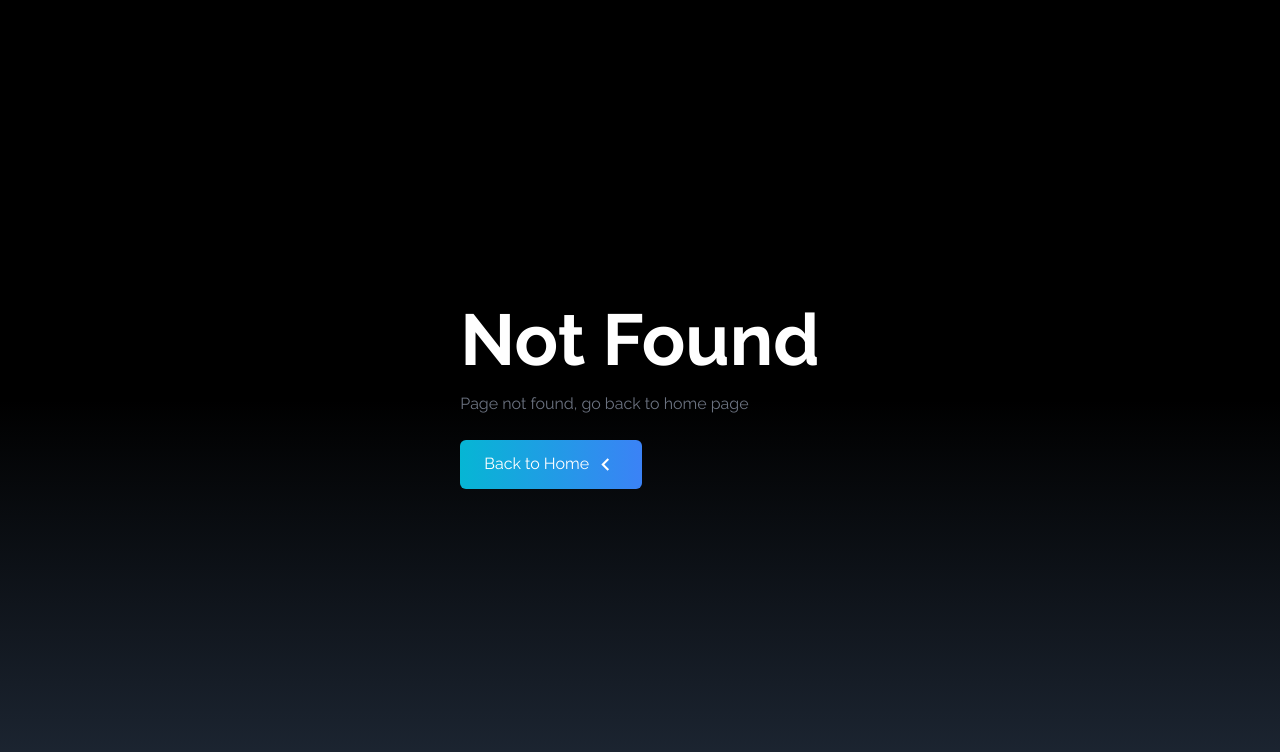
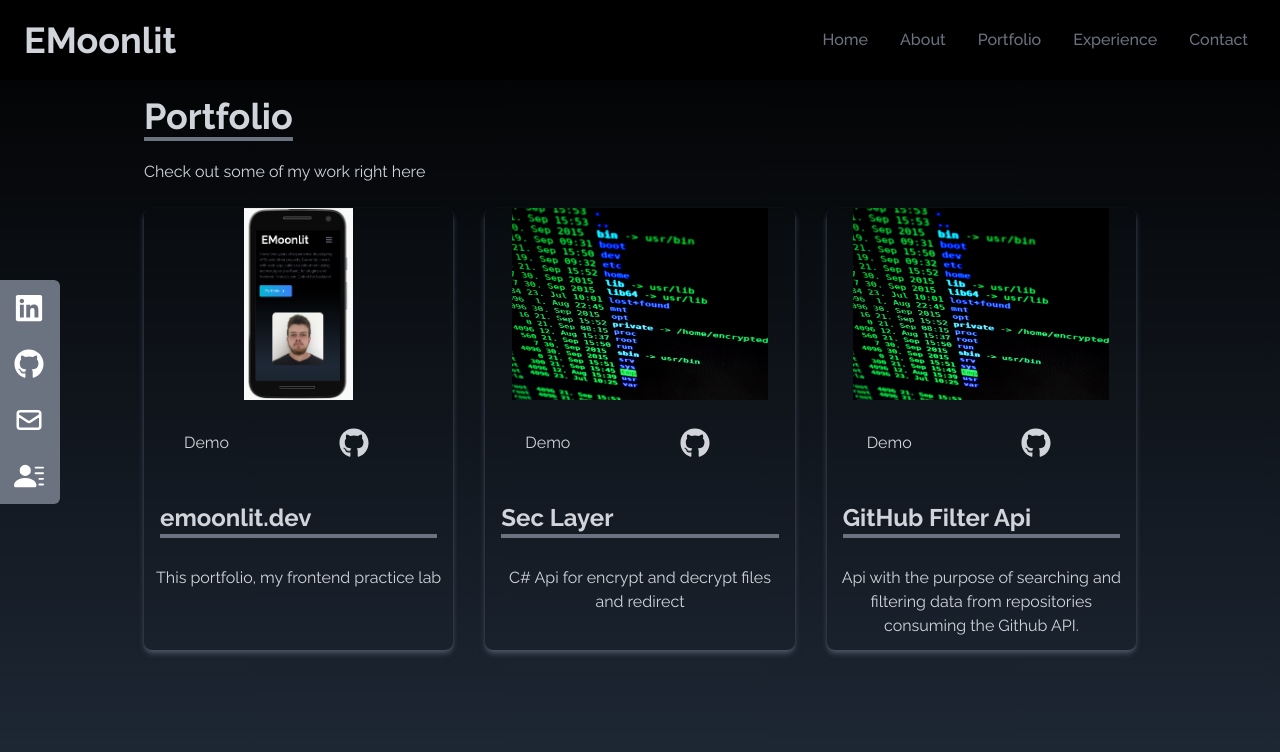
Before and after one commit to EMoonlit/emoonlit.dev, a React (Create React App) app: page /Portfolio in a window 1280 px wide. Before the commit this address had no page. Shown: the top 752 px of the page. Built offline with nearby package versions, Linux system fonts and the light colour scheme.

Commit message:
refactor: remove react scroll and configure react router dom for work page mode

```diff
--- a/src/App.tsx
+++ /dev/null
@@ -1,11 +0,0 @@
-import HomePage from "./pages/HomePage";
-
-function App() {
-  return (
-    <div>
-      <HomePage />
-    </div>
-  );
-}
-
-export default App;
--- a/src/components/Contact.tsx
+++ b/src/components/Contact.tsx
@@ -1,16 +1,36 @@
-import { Element } from "react-scroll";
-
 const Contact = () => {
     return (
-      <Element
-        name="Contact"
-        className="w-full h-screen bg-gradient-to-b from-black to-gray-800 p-4 text-white"
+      <div
+        className="
+        w-full h-full md:h-screen bg-gradient-to-b
+        from-black
+        to-gray-800
+        p-4
+        text-gray-300"
       >
-        <section className="flex flex-col p-4 justify-center max-w-screen-lg mx-auto h-full">
+        <section
+          className="
+            max-w-screen-lg
+            mx-auto
+            flex
+            flex-col
+            justify-center
+            px-5
+            pt-20
+            h-auto"
+          >
           <div className="pb-8">
-            <p className="text-4xl font-bold inline border-b-4 border-gray-500">
+          <h3 className="
+              text-4xl
+              sm:text-7x1
+              font-bold
+              inline
+              border-b-4
+              border-gray-500
+              text-gray-300"
+              >
               Contact
-            </p>
+            </h3>
             <p className="py-6">Submit the form below to get in touch with me</p>
           </div>
 
@@ -45,7 +65,7 @@ const Contact = () => {
             </form>
           </div>
         </section>
-      </Element>
+      </div>
     );
   };
 
--- a/src/components/Experience.tsx
+++ b/src/components/Experience.tsx
@@ -5,9 +5,6 @@ import csharp from '../assets/technologies/csharp.png';
 import docker from '../assets/technologies/docker.png';
 import git from '../assets/technologies/git.png';
 import github from '../assets/technologies/github.png';
-
-import { Element } from "react-scroll";
-
 
 const Experience = () => {
   const techs = [
@@ -57,14 +54,28 @@ const Experience = () => {
   ];
 
   return (
-    <Element
-      name="Experience"
-      className="bg-gradient-to-b from-gray-800 to-black w-full h-screen"
+    <div
+      className="
+        w-full h-full md:h-screen bg-gradient-to-b
+        from-black
+        to-gray-800
+        p-4
+        text-gray-300"
     >
-      <section className="max-w-screen-lg mx-auto p-4 flex flex-col justify-center w-full h-full text-white">
+      <section className="
+        max-w-screen-lg
+        mx-auto
+        flex
+        flex-col
+        justify-center
+        w-full
+        h-auto
+        p-4
+        pt-20"
+      >
         <div>
-          <p className="text-4xl font-bold border-b-4 border-gray-500 p-2 inline">
-            Experience
+          <p className="text-4xl font-bold border-b-4 border-gray-500 inline">
+          Experience
           </p>
           <p className="py-6">These are the technologies I've worked with</p>
         </div>
@@ -81,7 +92,7 @@ const Experience = () => {
           ))}
         </div>
       </section>
-    </Element>
+    </div>
   );
 };
 
--- a/src/components/Home.tsx
+++ b/src/components/Home.tsx
@@ -1,16 +1,39 @@
 import ProfilePhoto from "../assets/profilePhoto.jpeg";
 import { MdOutlineKeyboardArrowRight } from "react-icons/md";
-import { Link, Element } from "react-scroll";
+import { Link } from "react-router-dom";
 
 const Home = () => {
   return (
-    <Element
-      name="Home"
-      className="h-screen w-full bg-gradient-to-b from-black via-black to-gray-800"
+    <div
+      className="
+        w-full h-screen bg-gradient-to-b
+        from-black
+        to-gray-800
+        p-4
+        text-gray-300"
     >
-      <section className="max-w-screen-lg mx-auto flex flex-col items-center justify-center h-full px-4 md:flex-row">
-        <div className="flex flex-col justify-center h-full">
-          <h2 className="text-4xl sm:text-7xl font-bold text-white">
+      <section className="
+        max-w-screen-lg
+        mx-auto
+        flex
+        flex-col
+        items-center
+        justify-center
+        px-5
+        md:flex-row
+        pt-20
+        h-full"
+      >
+        <div className="
+          flex flex-col
+          justify-center
+          h-full"
+        >
+          <h2 className="
+            text-4xl
+            sm:text-7xl
+            font-bold"
+          >
             I'm a Backend Developer
           </h2>
           <p className="text-gray-500 py-4 max-w-md">
@@ -23,9 +46,9 @@ const Home = () => {
 
           <div>
             <Link
-              to="Portfolio"
-              smooth
-              duration={500}
+              to="/Portfolio"
+
+
               className="group text-white w-fit px-6 py-3 my-2 flex items-center rounded-md bg-gradient-to-r from-cyan-500 to-blue-500 cursor-pointer"
             >
               Portfolio
@@ -44,7 +67,7 @@ const Home = () => {
           />
         </div>
       </section>
-    </Element>
+    </div>
   );
 };
 
--- a/src/components/NavBar.tsx
+++ b/src/components/NavBar.tsx
@@ -1,7 +1,7 @@
 
 import { useState } from "react";
 import { FaBars, FaTimes } from "react-icons/fa";
-import { Link } from "react-scroll";
+import { NavLink } from "react-router-dom";
 
 const NavBar = () => {
     const [nav, setNav] = useState(false)
@@ -30,7 +30,7 @@ const NavBar = () => {
     ]
 
     return (
-        <nav className="flex justify-between items-center w-full h-20 px-4 text-white bg-black fixed">
+        <nav className="flex justify-between items-center w-full h-20 px-4 text-gray-300 bg-black fixed z-10">
           <div>
             <h1 className="text-4xl font-bold ml-2">EMoonlit</h1>
           </div>
@@ -41,16 +41,12 @@ const NavBar = () => {
                 key={id}
                 className="px-4 cursor-pointer capitalize font-medium text-gray-500 hover:scale-105 duration-200"
               >
-                <Link
+                <NavLink
                     className={link}
                     to={link}
-                    spy={true}
-                    smooth={true}
-                    duration={500}
-                    offset={-70}
                 >
                   {link}
-                </Link>
+                </NavLink>
               </li>
             ))}
           </ul>
@@ -69,14 +65,12 @@ const NavBar = () => {
                   key={id}
                   className="px-4 cursor-pointer capitalize py-6 text-4xl"
                 >
-                  <Link
+                  <NavLink
                     onClick={() => setNav(!nav)}
                     to={link}
-                    smooth
-                    duration={500}
                   >
                     {link}
-                  </Link>
+                  </NavLink>
                 </li>
               ))}
             </ul>
--- a/src/components/Portfolio.tsx
+++ b/src/components/Portfolio.tsx
@@ -1,7 +1,6 @@
 import { FaGithub } from "react-icons/fa";
 import encryptServer from "../assets/portfolio/encryptServer.jpg";
 import portfolioImage from "../assets/portfolio/portfolio.jpg"
-import { Element } from "react-scroll";
 
 const Portfolio = () => {
   const portfolios = [
@@ -32,17 +31,31 @@ const Portfolio = () => {
   ];
 
   return (
-    <Element
-      name="Portfolio"
-      className="bg-gradient-to-b from-black to-gray-800 w-full text-white md:h-screen"
+    <div
+    className="
+      w-full h-full md:h-screen bg-gradient-to-b
+      from-black
+      to-gray-800
+      p-4
+      text-gray-300"
     >
-      <section className="max-w-screen-lg p-4 mx-auto flex flex-col justify-center w-full h-full">
-        <div className="pb-8">
-          <p className="text-4xl font-bold inline border-b-4 border-gray-500">
+      <section className="
+        max-w-screen-lg
+        mx-auto
+        flex
+        flex-col
+        justify-center
+        p-4
+        w-full
+        pt-20
+        h-auto"
+      >
+        <div className="          justify-center
+          h-full">
+          <p className="text-4xl font-bold inline border-b-4 border-gray-500 text-gray-300">
             Portfolio
           </p>
-          <p className="py-6">Check out some of my work right here</p>
-        </div>
+          <p className="py-6 text-gray-300">Check out some of my work right here</p>
 
         <div className="grid sm:grid-cols-2 md:grid-cols-3 gap-8 px-12 sm:px-0">
           {portfolios.map(({ id, src, projectName, description, demoLink, githubRepository }) => (
@@ -53,28 +66,29 @@ const Portfolio = () => {
                 className="object-scale-down h-48 w-96 ounded-md duration-200 hover:scale-105"
               />
               <div className="flex items-center justify-center">
-                <a href={demoLink} target="noopener" className="w-1/2 px-6 py-3 m-4 duration-200 hover:scale-105">
+                <a href={demoLink} target="noopener" className="w-1/2 px-6 py-3 m-4 duration-200 hover:scale-105 text-gray-300">
                   Demo
                 </a>
-                <a href={`${process.env.REACT_APP_INFO_GITHUB}/${githubRepository}`} target="noopener" className="w-1/2 px-6 py-3 m-4 duration-200 hover:scale-105">
+                <a href={`${process.env.REACT_APP_INFO_GITHUB}/${githubRepository}`} target="noopener" className="w-1/2 px-6 py-3 m-4 duration-200 hover:scale-105 text-gray-300">
                     <FaGithub size={30} />
                 </a>
               </div>
               <div className="items-center justify-center">
                 <a href={`${process.env.REACT_APP_INFO_GITHUB}/${githubRepository}`} target="noopener">
-                  <h3 className="text-2xl m-4 font-bold border-b-4 border-gray-500 ">
+                  <h3 className="text-2xl m-4 font-bold border-b-4 border-gray-500 text-gray-300">
                     {projectName}
                   </h3>
                 </a>
-                <p className="p-3 text-justify">
+                <p className="p-3 text-center text-gray-300">
                   {description}
                 </p>
-            </div>
+              </div>
             </div>
           ))}
+          </div>
         </div>
       </section>
-    </Element>
+    </div>
   );
 };
 
--- a/src/index.tsx
+++ b/src/index.tsx
@@ -1,26 +1,8 @@
 import React from 'react';
 import ReactDOM from 'react-dom/client';
 import './index.css';
+import Routes from './routes';
 
-import HomePage from './pages/HomePage';
-import NotFound from './pages/NotFound';
-
-import { createBrowserRouter, RouterProvider} from 'react-router-dom'
-import App from './App';
-
-const router = createBrowserRouter([
-  {
-    path: "/",
-    element: <App />,
-    errorElement: <NotFound/>,
-    children: [
-      {
-        path: "/",
-        element: <HomePage/>
-      },
-    ]
-  }
-])
 
 
 const root = ReactDOM.createRoot(
@@ -28,6 +10,6 @@ const root = ReactDOM.createRoot(
 );
 root.render(
   <React.StrictMode>
-    <RouterProvider router={router}/>
+    <Routes />
   </React.StrictMode>
 );
--- a/src/pages/HomePage.tsx
+++ /dev/null
@@ -1,23 +0,0 @@
-import About from "../components/AboutInfo"
-import Contact from "../components/Contact"
-import Experience from "../components/Experience"
-import Home from "../components/Home"
-import NavBar from "../components/NavBar"
-import Portfolio from "../components/Portfolio"
-import SocialLinks from "../components/SocialLinks"
-
-const HomePage = () => {
-    return (
-        <>
-            <NavBar/>
-            <Home/>
-            <About/>
-            <Portfolio/>
-            <Experience/>
-            <Contact/>
-            <SocialLinks/>
-        </>
-        )
-}
-
-export default HomePage;
--- /dev/null
+++ b/src/routes/index.tsx
@@ -0,0 +1,29 @@
+import { BrowserRouter, Routes as ReactRouter, Route, Navigate } from "react-router-dom";
+import About from "../components/AboutInfo";
+import Contact from "../components/Contact";
+import Experience from "../components/Experience";
+import Portfolio from "../components/Portfolio";
+import SocialLinks from "../components/SocialLinks";
+import ErrorPage from "../pages/NotFound";
+
+
+import NavBar from "../components/NavBar";
+import Home from "../components/Home";
+
+export default function Routes() {
+    return (
+      <BrowserRouter>
+        <NavBar />
+        <SocialLinks />
+        <ReactRouter>
+          <Route path="/" element={<Navigate to="/home" />} />
+          <Route path="/Home" element={<Home />} />
+          <Route path="/About" element={<About/>}/>
+          <Route path="/Portfolio" element={<Portfolio/>}/>
+          <Route path="/Experience" element={<Experience/>} />
+          <Route path="/Contact" element={<Contact/>} />
+          <Route path="*" element={<ErrorPage/>} />
+        </ReactRouter>
+      </BrowserRouter>
+    );
+  }
```
Also changed, not shown: src/components/AboutInfo.tsx (+34 -11 lines).
